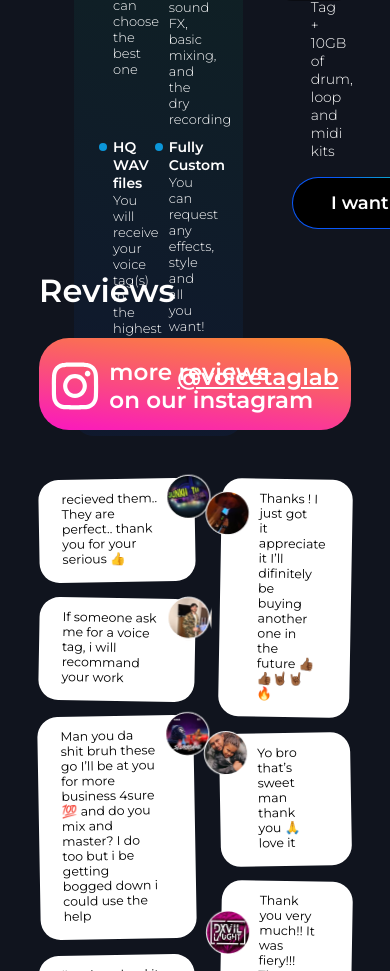
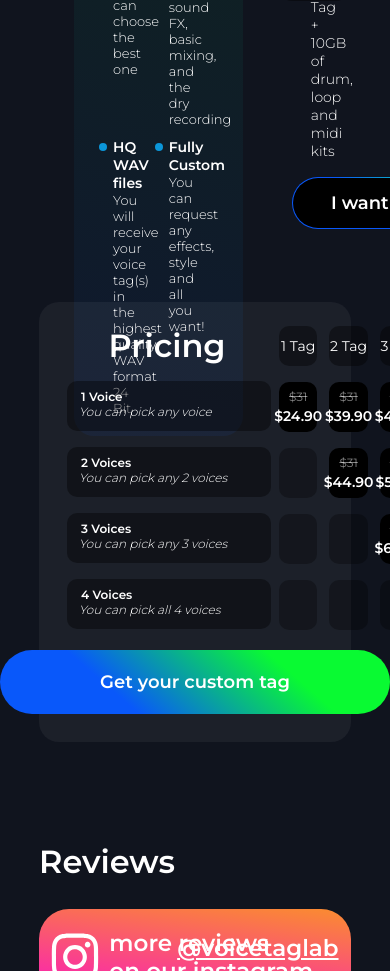
Before and after one commit to DmitryKonovets0/Voice-Tag-Lab, a React (Create React App) app: page / in a window 390 px wide. Shown: the part 2679-3650 px from the top of the page. Built offline with nearby package versions, Linux system fonts and the light colour scheme.

Commit message:
Implement media styles from 992 to 768px in sixsth section

```diff
--- a/src/App.js
+++ b/src/App.js
@@ -20,7 +20,7 @@ class App extends Component{
                 <How/>
                 <About/>
                 <Samples/>
-                {/*<Pricing/>*/}
+                <Pricing/>
                 <Reviews/>
                 <FAQ/>
                 <Question/>
--- /dev/null
+++ b/src/components/pricing/pricing-media.scss
@@ -0,0 +1,13 @@
+@media (max-width: 992px) {
+  .pricing{
+    &__wrapper{
+      grid-template-columns: 200px repeat(4, 15%);
+      column-gap: 12px;
+      .first{
+        &__item{
+          font-size: 12px;
+        }
+      }
+    }
+  }
+}
--- a/src/components/pricing/pricing.jsx
+++ b/src/components/pricing/pricing.jsx
@@ -1,6 +1,7 @@
 import {Component} from "react";
 
 import './pricing.scss'
+import './pricing-media.scss'
 
 
 export default class Pricing extends Component {
@@ -17,6 +18,7 @@ export default class Pricing extends Component {
                             <div className="first__item"><span>3 Voices</span> <br/> You can pick any 3 voices</div>
                             <div className="first__item"><span>4 Voices</span> <br/> You can pick all 4 voices</div>
                         </div>
+                        {/*<div className="t"></div>*/}
                         <div className="col">
                             <div className="tag">1 Tag</div>
                             <div className="item__price ">
--- a/src/components/pricing/pricing.scss
+++ b/src/components/pricing/pricing.scss
@@ -1,4 +1,7 @@
 .pricing{
+  .col{
+    width: 100%;
+  }
   display: flex;
   padding-top: 131px;
   &__title{
@@ -17,14 +20,14 @@
     padding: 24px 28px;
     border-radius: 20px;
     background-color: rgba(255, 255, 255, 0.05);
-    width: 804px;
+    max-width: 804px;
     height: 440px;
     position: relative;
     .first{
       &__item{
         margin-top: 16px;
         width: 204px;
-        height: 50px;
+        min-height: 50px;
         border-radius: 10px;
         background-color: rgba(0, 0, 0, 0.4);
         font-size: 14px;
@@ -39,14 +42,11 @@
         }
       }
     }
-    .col{
-
-    }
     .tag{
       display: flex;
       justify-content: center;
       align-items: center;
-      width: 120px;
+      max-width: 120px;
       height: 40px;
       background-color: rgba(0, 0, 0, 0.4);
       border-radius: 10px;
@@ -56,7 +56,7 @@
     .clean__item{
       margin-top: 16px;
       background-color: rgba(0, 0, 0, 0.3);
-      width: 120px;
+      max-width: 120px;
       height: 50px;
       border-radius: 10px;
 
@@ -69,7 +69,7 @@
       justify-content: center;
       align-items: center;
       flex-direction: column;
-      width: 120px;
+      max-width: 120px;
       height: 50px;
       background-image:linear-gradient(black, black),
       linear-gradient(13deg, #0958fa 31%, #0ef0a8 99%);
```
